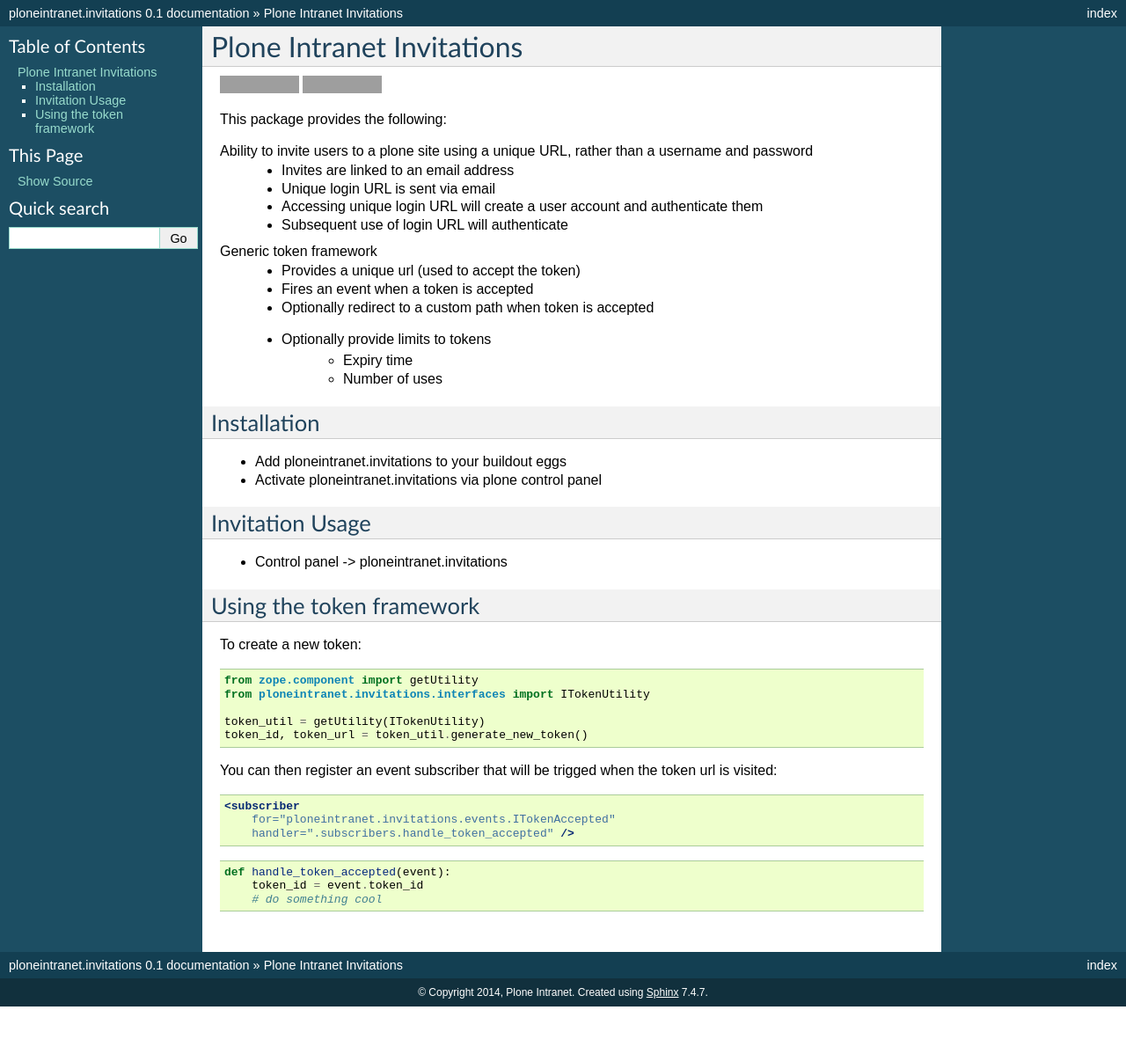
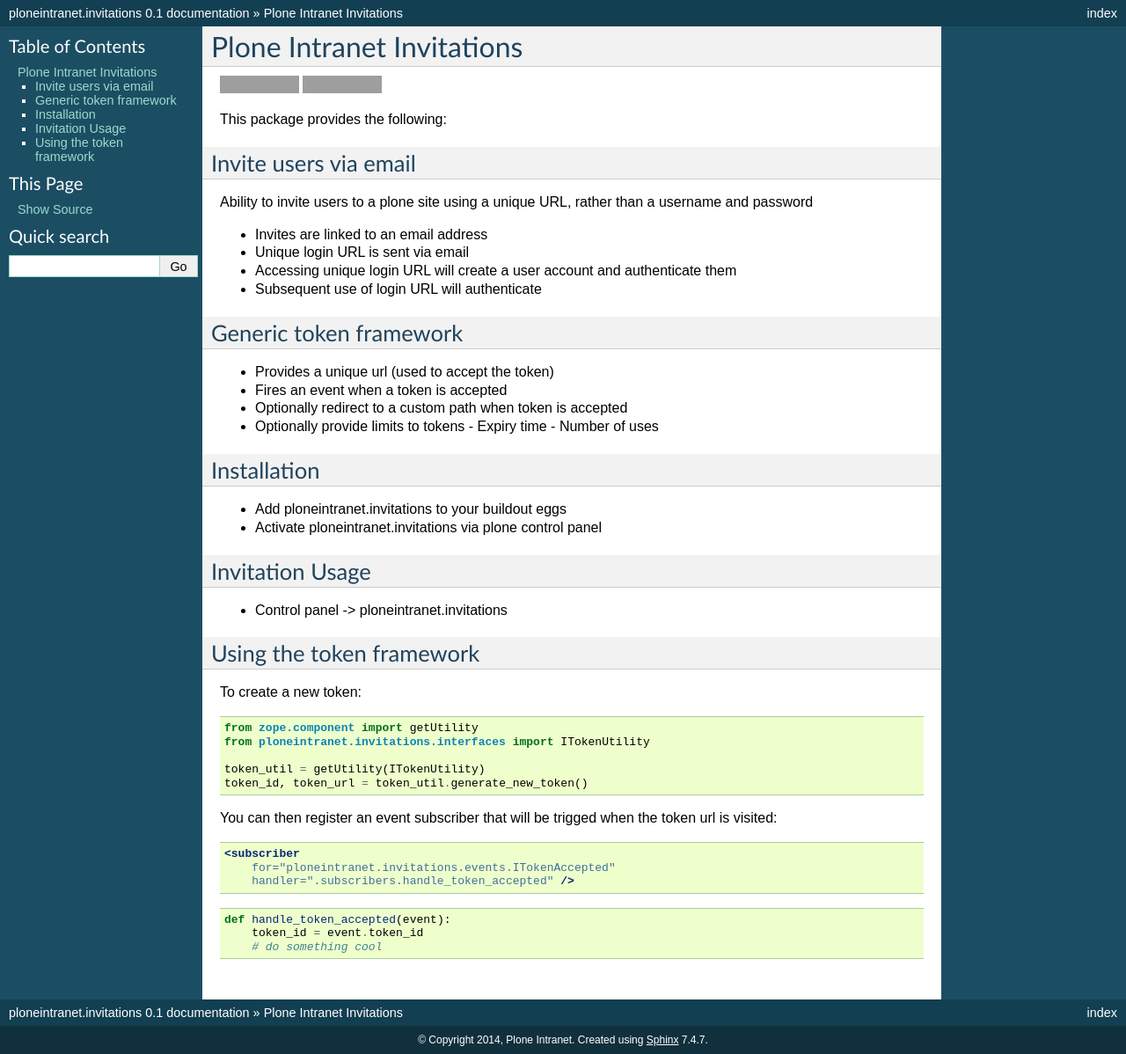
Before and after one commit to ploneintranet/ploneintranet.invitations, a Sphinx documentation site: the page built from docs/README.rst, in a window 1280 px wide. Shown: the whole page at 88% size. Built offline with Sphinx 7.4.7, drawn with Linux system fonts in a browser that asks for light colours; before the commit the page ends 1144 px from its top, so only the background shows below that; grey boxes are pictures that could not be loaded.

Commit message:
README updates

```diff
--- a/docs/README.rst
+++ b/docs/README.rst
@@ -8,20 +8,25 @@
 
 This package provides the following:
 
+Invite users via email
+----------------------
+
 Ability to invite users to a plone site using a unique URL, rather than a username and password
- - Invites are linked to an email address
- - Unique login URL is sent via email
- - Accessing unique login URL will create a user account and
-   authenticate them
- - Subsequent use of login URL will authenticate
+
+- Invites are linked to an email address
+- Unique login URL is sent via email
+- Accessing unique login URL will create a user account and authenticate them
+- Subsequent use of login URL will authenticate
 
 Generic token framework
- - Provides a unique url (used to accept the token)
- - Fires an event when a token is accepted
- - Optionally redirect to a custom path when token is accepted
- - Optionally provide limits to tokens
-    - Expiry time
-    - Number of uses
+-----------------------
+
+- Provides a unique url (used to accept the token)
+- Fires an event when a token is accepted
+- Optionally redirect to a custom path when token is accepted
+- Optionally provide limits to tokens
+  - Expiry time
+  - Number of uses
 
 Installation
 ------------
@@ -33,7 +38,6 @@
 ----------------
 
 - Control panel -> ploneintranet.invitations
-
 
 Using the token framework
 -------------------------
```
